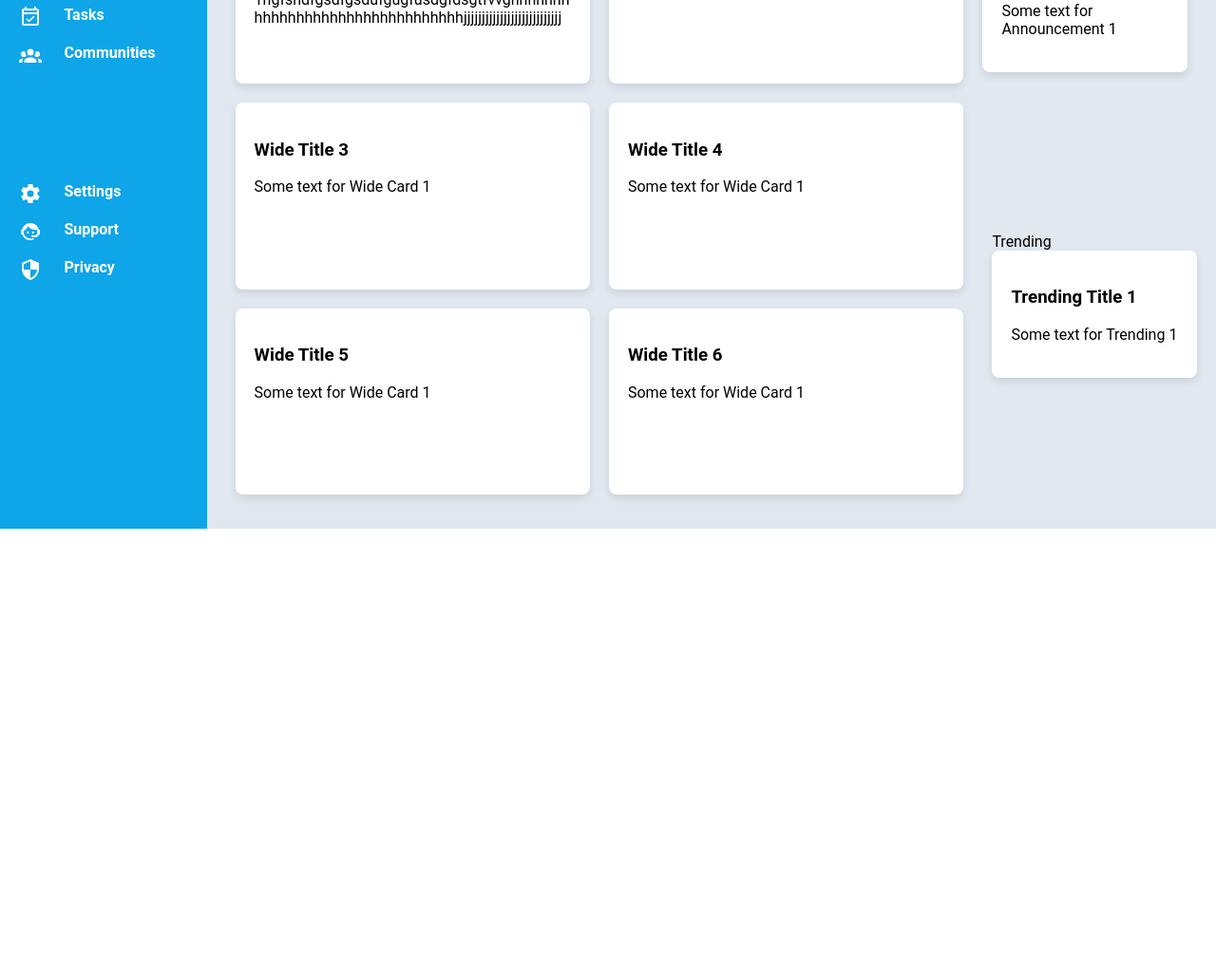
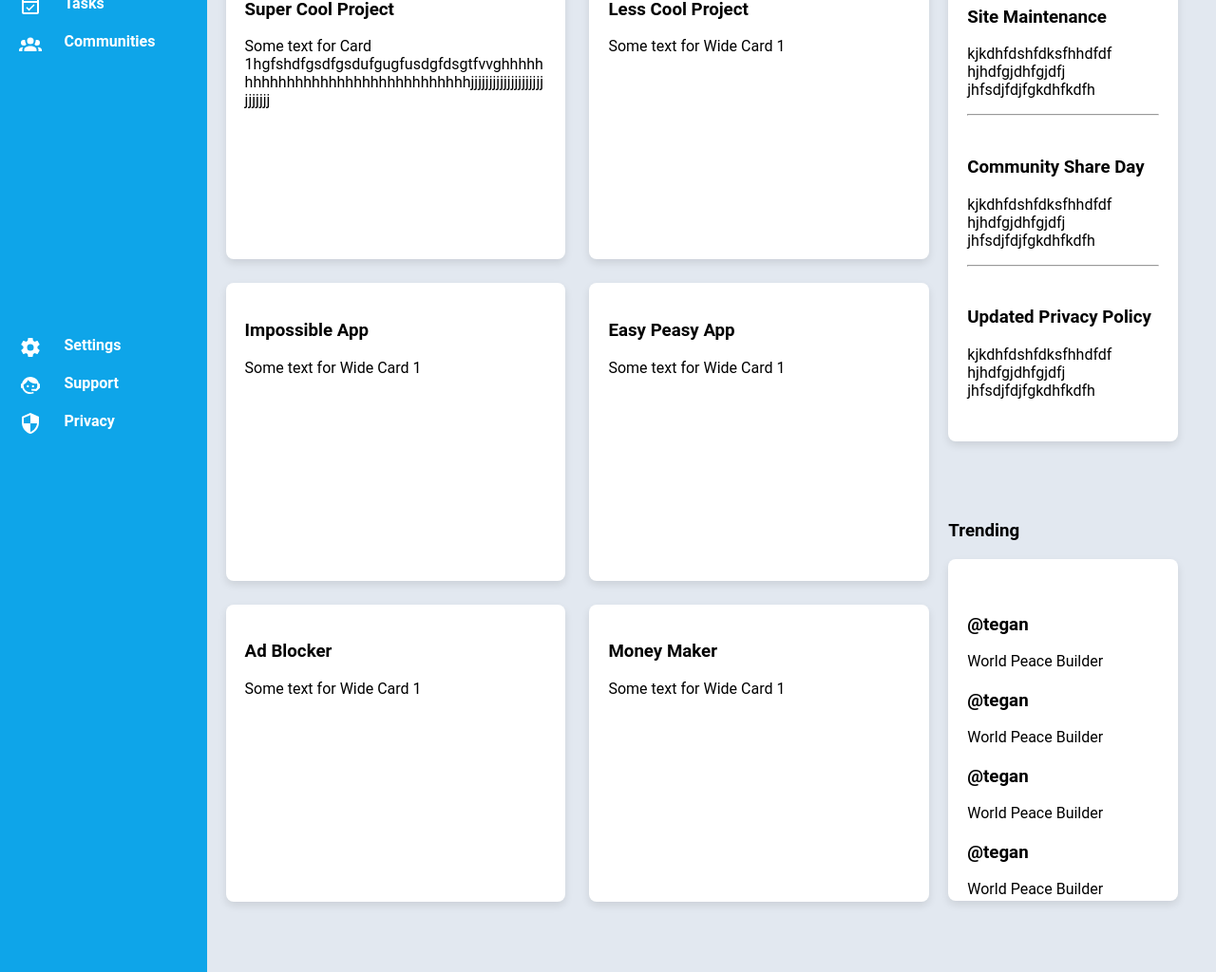
Before and after one commit to mariellaaaa/Admin-Dasboard, a plain HTML site: page index.html in a window 1280 px wide. Shown: the part 316-1340 px from the top of the page at 95% size. Before the commit the page ends 873 px from the top, so only its background shows below. Drawn offline with Linux system fonts and the light colour scheme.

Commit message:
main-layout and responsive design

```diff
--- a/index.html
+++ b/index.html
@@ -130,44 +130,83 @@
 
         <main class="main-content">
             <section class="projects">
+                <h3 class="projects-title">Your Projects</h3>
+                <div class="projects-container">
                     <article class="wide-card">
-                    <h3>Title 1</h3>
+                        <h3>Super Cool Project</h3>
                         <p>Some text for Card 1hgfshdfgsdfgsdufgugfusdgfdsgtfvvghhhhhhhhhhhhhhhhhhhhhhhhhhhhhhhhjjjjjjjjjjjjjjjjjjjjjjjjjjj</p>
                     </article>
                     <article class="wide-card">
-                    <h3>Wide Title 2</h3>
+                        <h3>Less Cool Project</h3>
                         <p>Some text for Wide Card 1</p>
                     </article>
                     <article class="wide-card">
-                    <h3>Wide Title 3</h3>
+                        <h3>Impossible App</h3>
                         <p>Some text for Wide Card 1</p>
                     </article>
                     <article class="wide-card">
-                    <h3>Wide Title 4</h3>
+                        <h3>Easy Peasy App</h3>
                         <p>Some text for Wide Card 1</p>
                     </article>
                     <article class="wide-card">
-                    <h3>Wide Title 5</h3>
+                        <h3>Ad Blocker</h3>
                         <p>Some text for Wide Card 1</p>
                     </article>
                     <article class="wide-card">
-                    <h3>Wide Title 6</h3>
+                        <h3>Money Maker</h3>
                         <p>Some text for Wide Card 1</p>
                     </article>
+                </div>
             </section>
             <section class="announcements">
-                Announcements
-                <article class="wide-card">
-                    <h3>Announcement Title 1</h3>
-                    <p>Some text for Announcement 1</p>
+                <h3 class="announcements-title">Announcements</h3>
+                <div class="announcements-container">
+                    <article class="announcements-article">
+                        <h3>Site Maintenance</h3>
+                        <p>kjkdhfdshfdksfhhdfdf hjhdfgjdhfgjdfj jhfsdjfdjfgkdhfkdfh</p> <hr>
                     </article>
+                    <article class="announcements-article">
+                        <h3>Community Share Day</h3>
+                        <p>kjkdhfdshfdksfhhdfdf hjhdfgjdhfgjdfj jhfsdjfdjfgkdhfkdfh</p> <hr>
+                    </article>
+                    <article class="announcements-article">
+                        <h3>Updated Privacy Policy</h3>
+                        <p>kjkdhfdshfdksfhhdfdf hjhdfgjdhfgjdfj jhfsdjfdjfgkdhfkdfh</p>
+                    </article>
+                </div>
             </section>
             <section class="trending">
-                Trending
-                <article class="wide-card">
-                    <h3>Trending Title 1</h3>
-                    <p>Some text for Trending 1</p>
+                <h3>Trending</h3>
+                <div class="trending-container">
+                    <article class="trending-article">
+                        <picture>
+                            <img src="" alt="">
+                        </picture>
+                        <h3>@tegan</h3>
+                        <p>World Peace Builder</p>
                     </article>
+                    <article class="trending-article">
+                        <picture>
+                            <img src="" alt="">
+                        </picture>
+                        <h3>@tegan</h3>
+                        <p>World Peace Builder</p>
+                    </article>
+                    <article class="trending-article">
+                        <picture>
+                            <img src="" alt="">
+                        </picture>
+                        <h3>@tegan</h3>
+                        <p>World Peace Builder</p>
+                    </article>
+                    <article class="trending-article">
+                        <picture>
+                            <img src="" alt="">
+                        </picture>
+                        <h3>@tegan</h3>
+                        <p>World Peace Builder</p>
+                    </article>
+                </div>
             </section>
         </main>
     </body>
--- a/style.css
+++ b/style.css
@@ -4,7 +4,7 @@ body {
     font-family: 'Roboto', sans-serif;
     display: grid;
     grid-template-columns: 17% 1fr;
-    grid-template-rows: 18% 1fr;
+    grid-template-rows: 15% auto;
     grid-template-areas:
       "sidebar header"
       "sidebar main";
@@ -16,6 +16,7 @@ body {
     padding: 20px;
     display: grid;
     grid-area: sidebar;
+    grid-template-rows: 10% 40% 30%;
   }
 
   .navigation-1 {
@@ -240,31 +241,65 @@ body {
     padding: 20px;
     display: grid;
     grid-area: main;
-    grid-template-columns: 75% 25%;
+    grid-template-columns: 70% auto;
+    grid-template-rows: auto auto;
     grid-template-areas:
       "projects announcements"
       "projects trending";
-    grid-gap: 20px;
+    grid-gap: 25px;
     background-color: #e2e8f0;
   }
 
   .projects {
     display: grid;
+    grid-template-rows: 5% 1fr;
+    grid-area: projects;
+  }
+
+  .projects-container {
+    display: grid;
     grid-template-columns: 50% 50%;
-    grid-template-rows: 33% 33% 33%;
-    grid-area: projects;
-    padding: 30px 10px 50px;
-    grid-gap: 20px;
+    grid-template-rows: 30% 30% 30%;
+    grid-gap: 25px;
   }
 
   .announcements {
     grid-area: announcements;
-    padding: 20px 30px 10px 10px;
+    padding: 20px;
+    display: grid;
+    grid-template-rows: 5% 1fr;
+  }
+
+  .announcements-container {
+    background-color: white;
+    padding: 20px;
+    border-radius: 8px;
+    box-shadow: 0 4px 8px rgba(0, 0, 0, 0.1);
+    overflow: hidden;
+    word-wrap: break-word;
+    display: grid;
+    margin-top: 8px;
+    align-items: center;
+  }
+
+  .announcements-title {
+    margin-top: -2px
   }
 
   .trending {
     grid-area: trending;
     padding: 20px;
+  }
+
+  .trending-container {
+    background-color: white;
+    padding: 20px;
+    border-radius: 8px;
+    box-shadow: 0 4px 8px rgba(0, 0, 0, 0.1);
+    overflow: hidden;
+    word-wrap: break-word;
+    display: grid;
+    grid-template-rows: 80px 80px 80px 80px;
   }
 
   .wide-card {
@@ -308,21 +343,6 @@ body {
       display: grid;
       grid-template-columns: 1fr;
     }
-
-    .projects {
-        display: grid;
-        grid-template-columns: 1fr;
-    }
-
-    .announcements {
-        display: grid;
-        grid-template-columns: 1fr;
-    }
-
-    .trending {
-        display: grid;
-        grid-template-columns: 1fr;
-    }
   }
 
   @media only screen and (max-width: 768px) {
@@ -358,6 +378,23 @@ body {
       display: grid;
       grid-template-columns: 1fr;
     }
+
+    .projects-container {
+      display: grid;
+      grid-template-columns: 1fr;
+    }
+
+    .announcements-container {
+      display: grid;
+      grid-template-columns: 1fr;
+    }
+
+    .projects-container {
+      display: grid;
+      grid-template-rows: auto auto auto;
+      grid-gap: 20px;
+      grid-template-columns: 1fr;
+    }
   }
 
   @media only screen and (min-width: 769px) and (max-width: 1024px) {
@@ -370,11 +407,10 @@ body {
         "sidebar main";
     }
 
-    .main-content {
-      grid-template-columns: 1fr 1fr;
-    }
-
-    .projects {
-      grid-template-columns: 1fr 1fr;
+    .projects-container {
+      display: grid;
+      grid-template-rows: auto auto auto auto;
+      grid-gap: 20px;
+      grid-template-columns: 1fr;
     }
   }
```
Lines whose indentation alone changed are shown as unchanged.
